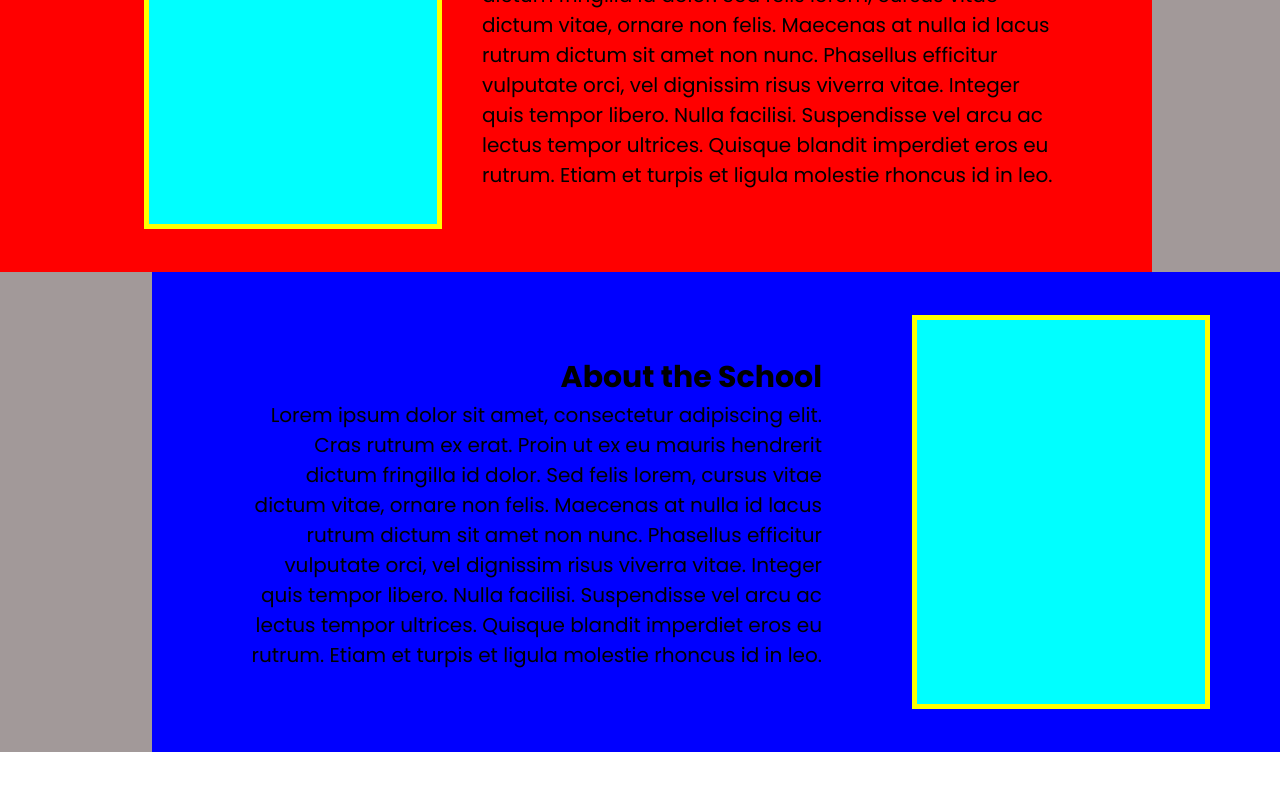
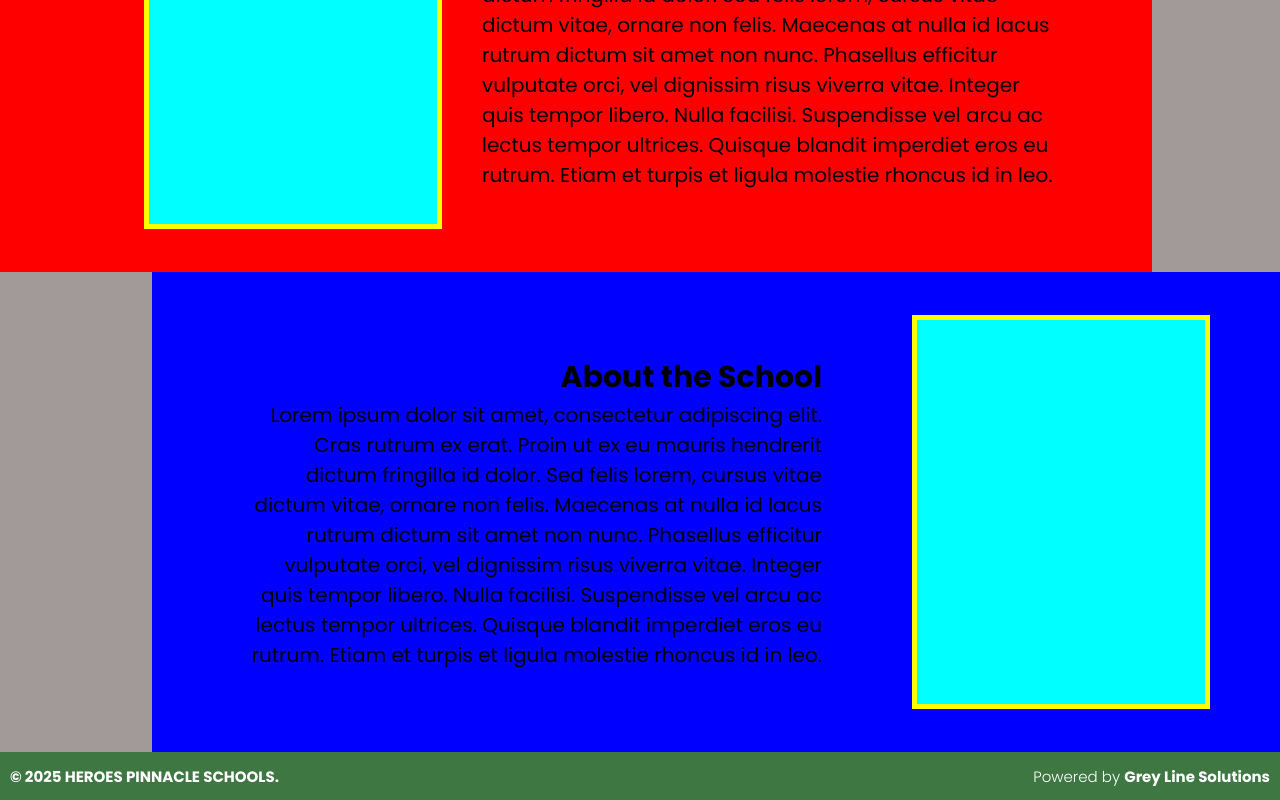
Before and after one commit to Percivalxxvi/hpinnacle, a React (Vite) app: page /about in a window 1280 px wide. Shown: the part 968-1768 px from the top of the page. Before the commit the page ends 1720 px from the top, so only its background shows below. Built offline with nearby package versions, Linux system fonts and the light colour scheme; a web font is replaced by a local one.

Commit message:
version 1.5

```diff
--- /dev/null
+++ b/components/Footer.css
@@ -0,0 +1,42 @@
+.footer{
+    display: flex;
+    height: 6vh;
+    width: 100%;
+    background-color: #3e7742;
+    align-items: center;
+    justify-content: space-between;
+}
+.footer h1{
+    font-size: 15px;
+    color: white;
+    margin-left: 10px;
+    margin-right: 10px;
+}
+.footer p{
+    font-size: 15px;
+    color: white;
+    margin-left: 10px;
+    margin-right: 10px;
+    font-weight: 300;
+}
+.footer span{
+    font-weight: bold;
+}
+
+@media(width<=800px){
+    .footer{
+        flex-direction: column;
+        justify-content: center;
+    }
+    .footer h1{
+        font-size: 13px;
+        font-weight: 600;
+        margin-left: 0px;
+    }
+     .footer p{
+        font-size: 13px;
+        font-weight: 600;
+        margin-left: 0px;
+        font-weight: 400;
+    }
+}
--- /dev/null
+++ b/components/Footer.jsx
@@ -0,0 +1,13 @@
+import React from 'react'
+import './Footer.css'
+
+const Footer = () => {
+  return (
+    <div className='footer'>
+        <h1>© 2025 HEROES PINNACLE SCHOOLS.</h1>
+        <p>Powered by <span>Grey Line Solutions</span> </p>
+    </div>
+  )
+}
+
+export default Footer
--- a/components/Navmob.css
+++ b/components/Navmob.css
@@ -15,7 +15,7 @@
 }
 .navmob1-logo{
     height: 120px;
-    width: 120px;
+    width: 130px;
     background-color: blueviolet;
     display: flex;
     align-items: center;
--- a/components/Navpc.css
+++ b/components/Navpc.css
@@ -17,7 +17,7 @@
 .navpc-logo{
     height: 200px;
     width: 200px;
-    background-color: blueviolet;
+    /* background-color: blueviolet; */
     display: flex;
     align-items: center;
     justify-content: center;
--- a/pages/About.jsx
+++ b/pages/About.jsx
@@ -3,6 +3,7 @@ import "./About.css"
 import Navpc from '../components/Navpc'
 import Navmob from '../components/Navmob'
 import school2 from '../src/assets/school2.jpg'
+import Footer from '../components/Footer'
 
 const About = () => {
   return (
@@ -50,6 +51,7 @@ const About = () => {
               </div>
           </div>
       </div>
+      <Footer/>
     </div>
   )
 }
--- a/pages/Contact.jsx
+++ b/pages/Contact.jsx
@@ -2,6 +2,7 @@ import React from 'react'
 import './Contact.css'
 import Navpc from '../components/Navpc'
 import Navmob from '../components/Navmob'
+import Footer from '../components/Footer'
 
 const Contact = () => {
   return (
@@ -18,6 +19,7 @@ const Contact = () => {
 
             </div>
       </div>
+      <Footer/>
     </div>
   )
 }
--- a/pages/Home.jsx
+++ b/pages/Home.jsx
@@ -3,6 +3,7 @@ import "../src/App.css"
 import Navpc from '../components/Navpc'
 import Navmob from '../components/Navmob'
 import school2 from '../src/assets/school2.jpg'
+import Footer from '../components/Footer'
 
 const Home = () => {
   const images = [
@@ -102,6 +103,10 @@ const Home = () => {
               <img src={school2} alt="" />
           </div>
       </div>
+      <div className='sec4'>
+
+      </div>
+      <Footer/>
     </div>
   )
 }
--- a/src/App.css
+++ b/src/App.css
@@ -167,6 +167,14 @@
     width: 100%;
     object-fit: cover;
 }
+.sec4{
+    display: flex;
+    flex-direction: row-reverse;
+    height: 60vh;
+    width: 100%;
+    border-bottom: 2px solid white;
+    /* background-color: aqua; */
+}
 
 @media(width<=800px){
     .navmob1{
@@ -185,6 +193,7 @@
     }
     .hero{
         height: 30vh;
+        border-bottom: 0px solid white;
     }
     .hero1{
         padding-bottom: 20px;
@@ -205,6 +214,7 @@
         display: flex;
         height: fit-content;
         background: rgba(23, 0, 0, 0.4);
+        border-bottom: 2px solid white;
         /* background-color: aqua; */
     }
     .mobhero p{
```
